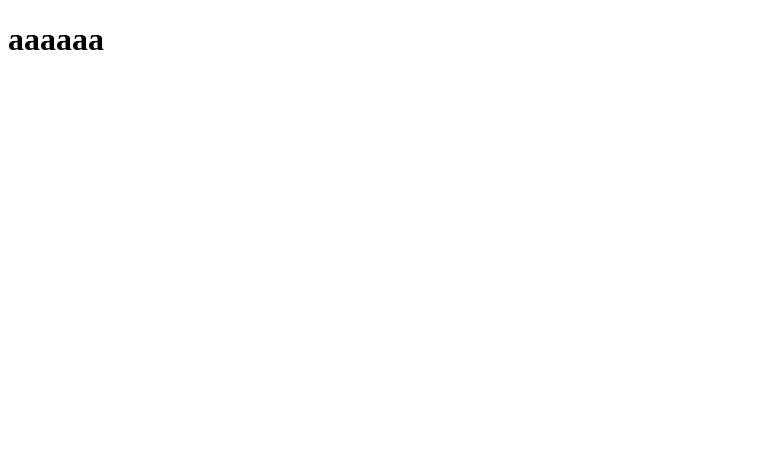
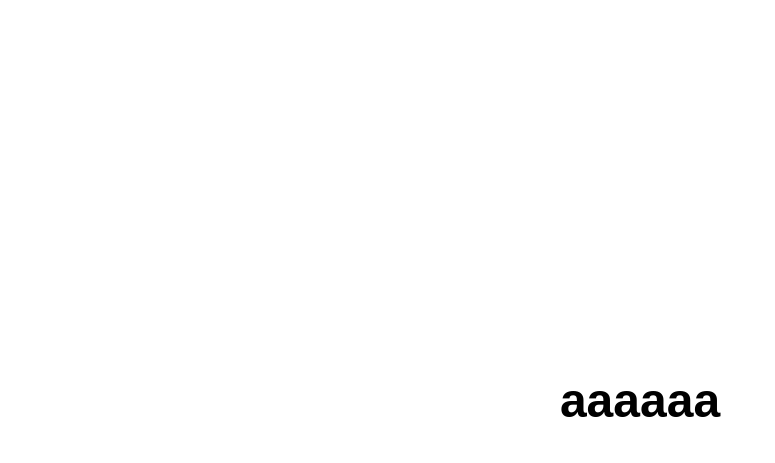
Before and after one commit to anyups/jogo-da-velha, a website: page primeira-pwa-app/index.html in a window 1280 px wide. Shown: the whole page, without its empty margins (0-775 px from the left). Drawn offline with Linux system fonts and the light colour scheme.

Commit message:
commit 2
foram adicionadas informações necessárias para o funcionamento da PWA.

```diff
--- a/primeira-pwa-app/css/style.css
+++ b/primeira-pwa-app/css/style.css
@@ -0,0 +1,19 @@
+body{
+    font-family: sans-serif;
+}
+
+html, .fullscreen{
+    display: flex;
+    height: 100%;
+    margin: 0;
+    padding: 0;
+    width: 100%;
+}
+
+.container{
+    margin: auto;
+}
+
+.title{
+    font-size: 3rem;
+}
--- a/primeira-pwa-app/index.html
+++ b/primeira-pwa-app/index.html
@@ -3,6 +3,10 @@
 <head>
     <meta charset="UTF-8">
     <link rel="stylesheet" href="css/style.css">
+    <link rel="manifest" href="/manifest.json" />
+    <meta name="theme-color" content="white" />
+    <link rel="apple-touch-icon" href="images/icons8-kenny-mccormick-256.png" />
+    <link rel="shortcut icon" href="favicon.ico" type="image/x-icon">
     <meta name="viewport" content="width=device-width, initial-scale=1.0">
     <title>Jogo da Velha</title>
 </head>
```
Also changed, not shown: primeira-pwa-app/package.json (+6 -5 lines), primeira-pwa-app/sw.js (+22 -0 lines), primeira-pwa-app/manifest.json.
